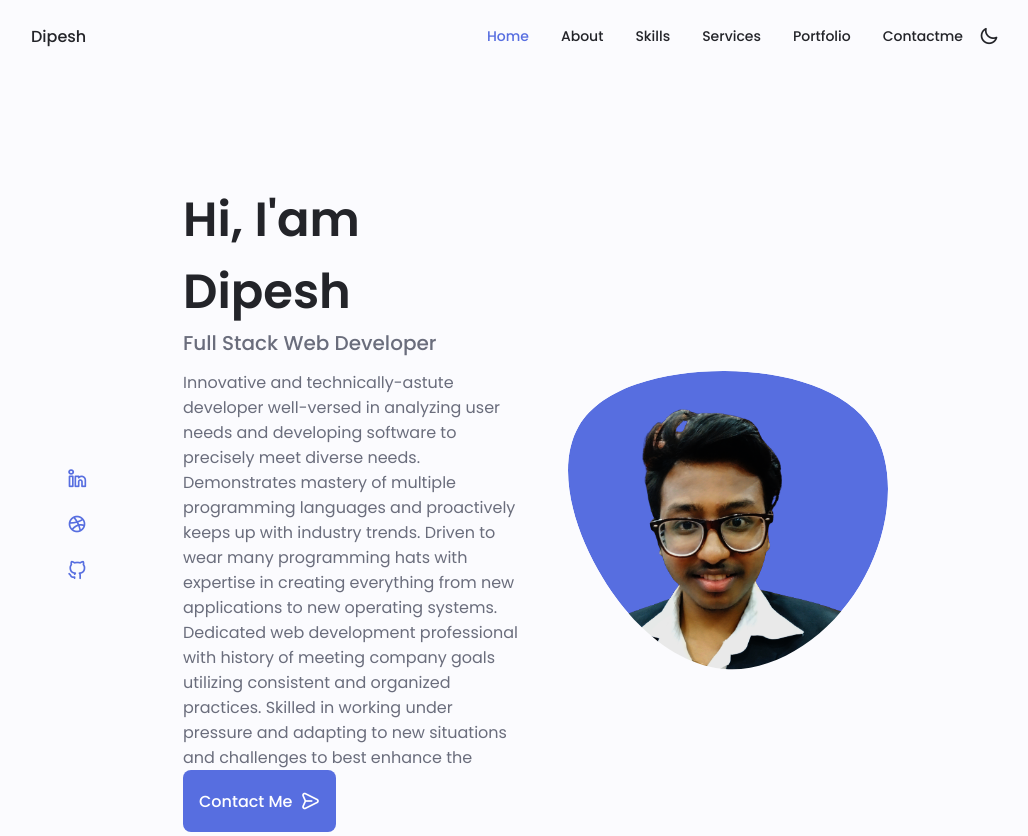
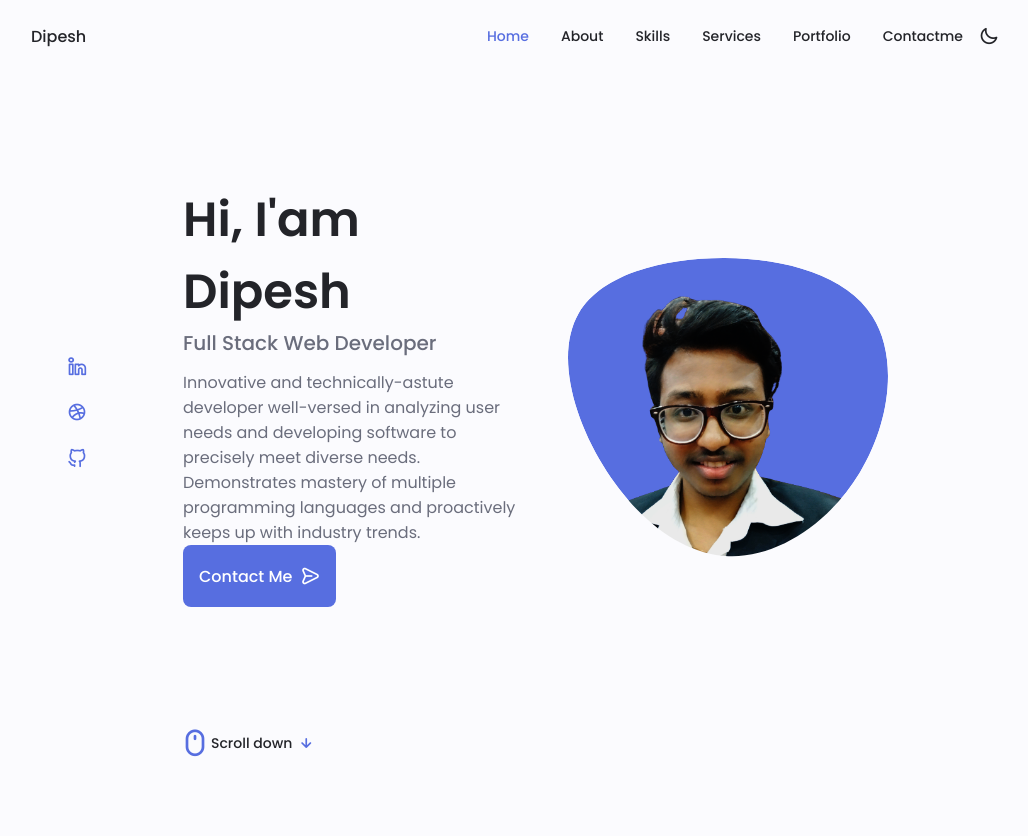
Before and after one commit to Dipesh123-art/Portfolio, a plain HTML site: page index.html in a window 1280 px wide. Shown: the top 836 px of the page, without its empty margins (125-1153 px from the left). Drawn offline with nearby package versions, Linux system fonts and the light colour scheme.

Commit message:
Update index.html

```diff
--- a/index.html
+++ b/index.html
@@ -115,12 +115,7 @@
                         <p class="home__description">Innovative and technically-astute developer well-versed in analyzing
                      user needs and developing software to precisely meet diverse needs.
                      Demonstrates mastery of multiple programming languages and
-                   proactively keeps up with industry trends. Driven to wear many
-                     programming hats with expertise in creating everything from new
-                  applications to new operating systems. Dedicated web development
-                professional with history of meeting company goals utilizing consistent
-                  and organized practices. Skilled in working under pressure and
-                         adapting to new situations and challenges to best enhance the
+                   proactively keeps up with industry trends.
                         <a href="#contact" class="button button--flex">
                             Contact Me <i class="uil uil-message button__icon"></i>
                         </a>
```
